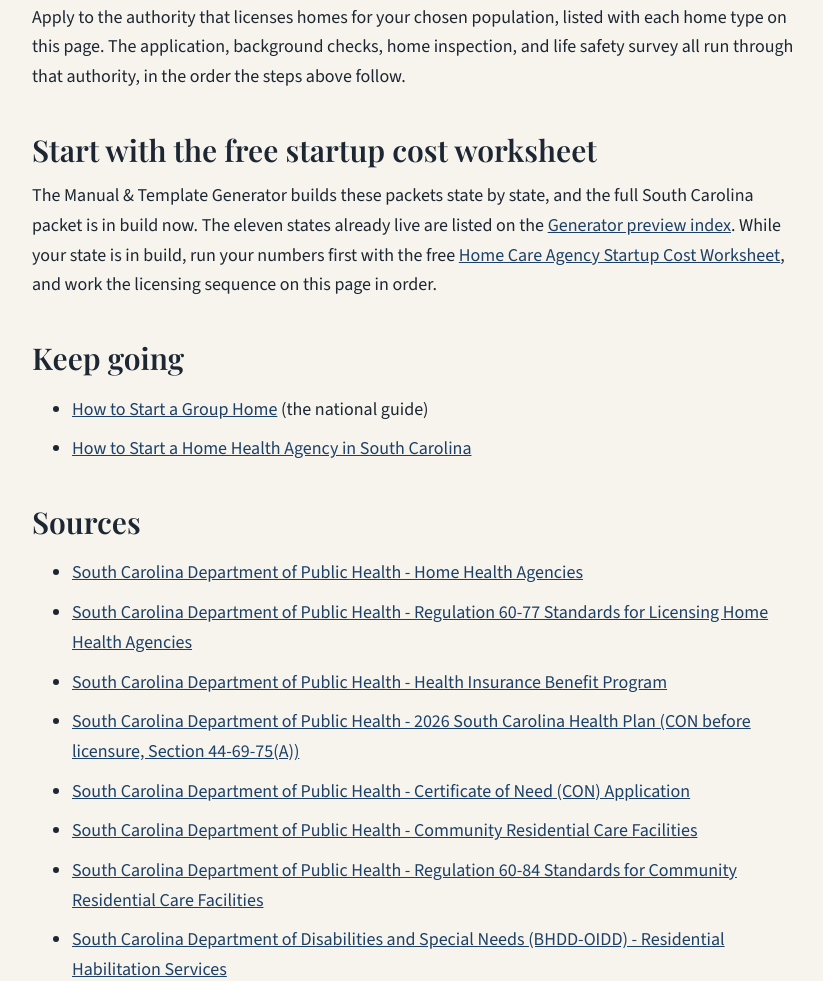
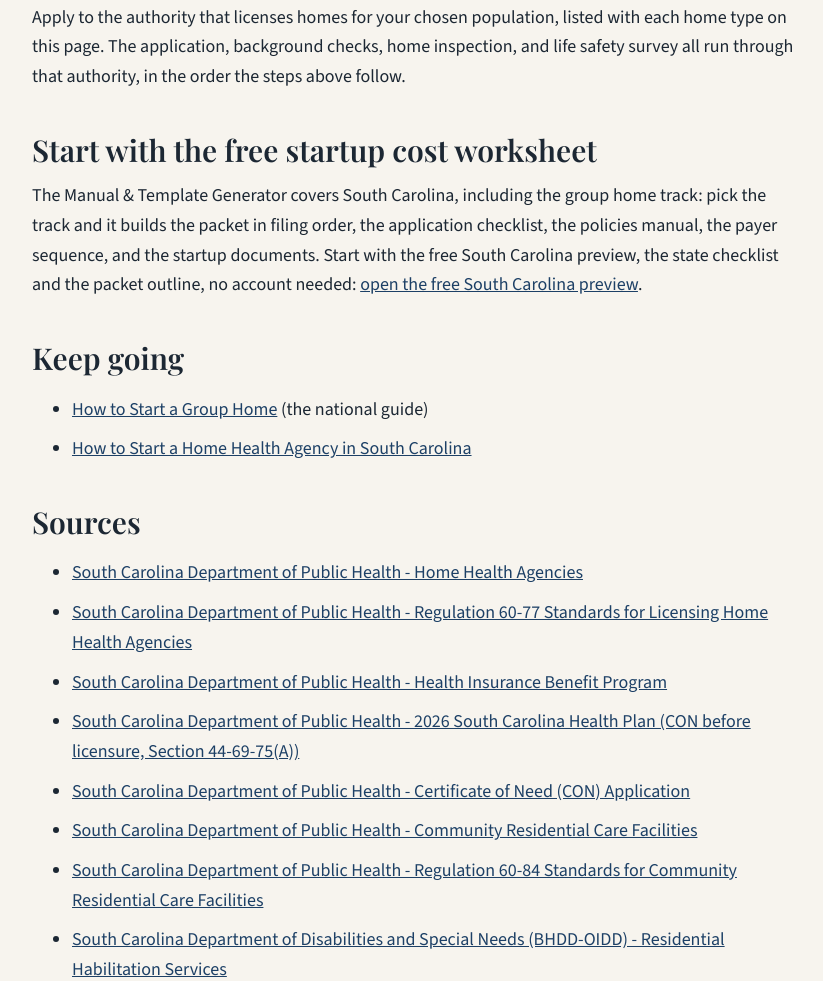
Before and after one commit to MeNiceGuy/MeNiceGuy.github.io, a plain HTML site: page articles/how-to-start-a-group-home-in-south-carolina.html in a window 1280 px wide. Shown: the part 3858-4839 px from the top of the page, without its empty margins (222-1045 px from the left). Drawn offline with nearby package versions, Linux system fonts and the light colour scheme; a web font is replaced by a local one.

Commit message:
South Carolina generator is live: swap both SC pages to the live preview close

```diff
--- a/articles/how-to-start-a-group-home-in-south-carolina.html
+++ b/articles/how-to-start-a-group-home-in-south-carolina.html
@@ -473,7 +473,7 @@
 <h3>How do I get licensed for a group home in South Carolina?</h3>
 <p>Apply to the authority that licenses homes for your chosen population, listed with each home type on this page. The application, background checks, home inspection, and life safety survey all run through that authority, in the order the steps above follow.</p>
 <h2>Start with the free startup cost worksheet</h2>
-<p>The Manual &amp; Template Generator builds these packets state by state, and the full South Carolina packet is in build now. The eleven states already live are listed on the <a href="https://app.boswellconsultingagency.com/" target="_blank" rel="noopener">Generator preview index</a>. While your state is in build, run your numbers first with the free <a href="https://drboswell.gumroad.com/l/startup-cost-worksheet-free" target="_blank" rel="noopener">Home Care Agency Startup Cost Worksheet</a>, and work the licensing sequence on this page in order.</p>
+<p>The Manual &amp; Template Generator covers South Carolina, including the group home track: pick the track and it builds the packet in filing order, the application checklist, the policies manual, the payer sequence, and the startup documents. Start with the free South Carolina preview, the state checklist and the packet outline, no account needed: <a href="https://app.boswellconsultingagency.com/manual-preview/SC" target="_blank" rel="noopener">open the free South Carolina preview</a>.</p>
 <h2>Keep going</h2>
 <ul>
 <li><a href="how-to-start-a-group-home.html">How to Start a Group Home</a> (the national guide)</li>
```
Also changed, not shown: articles/how-to-start-a-home-health-agency-in-south-carolina.html (+1 -1 lines).
